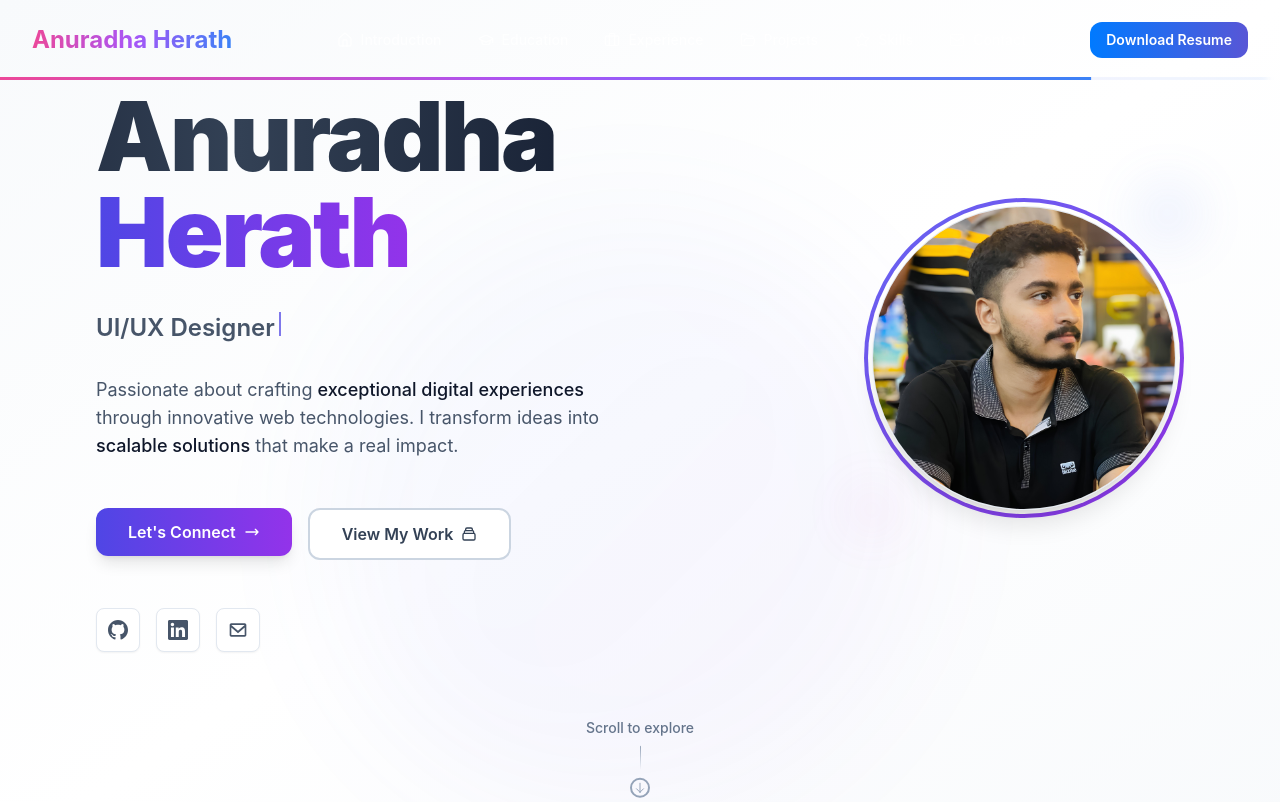
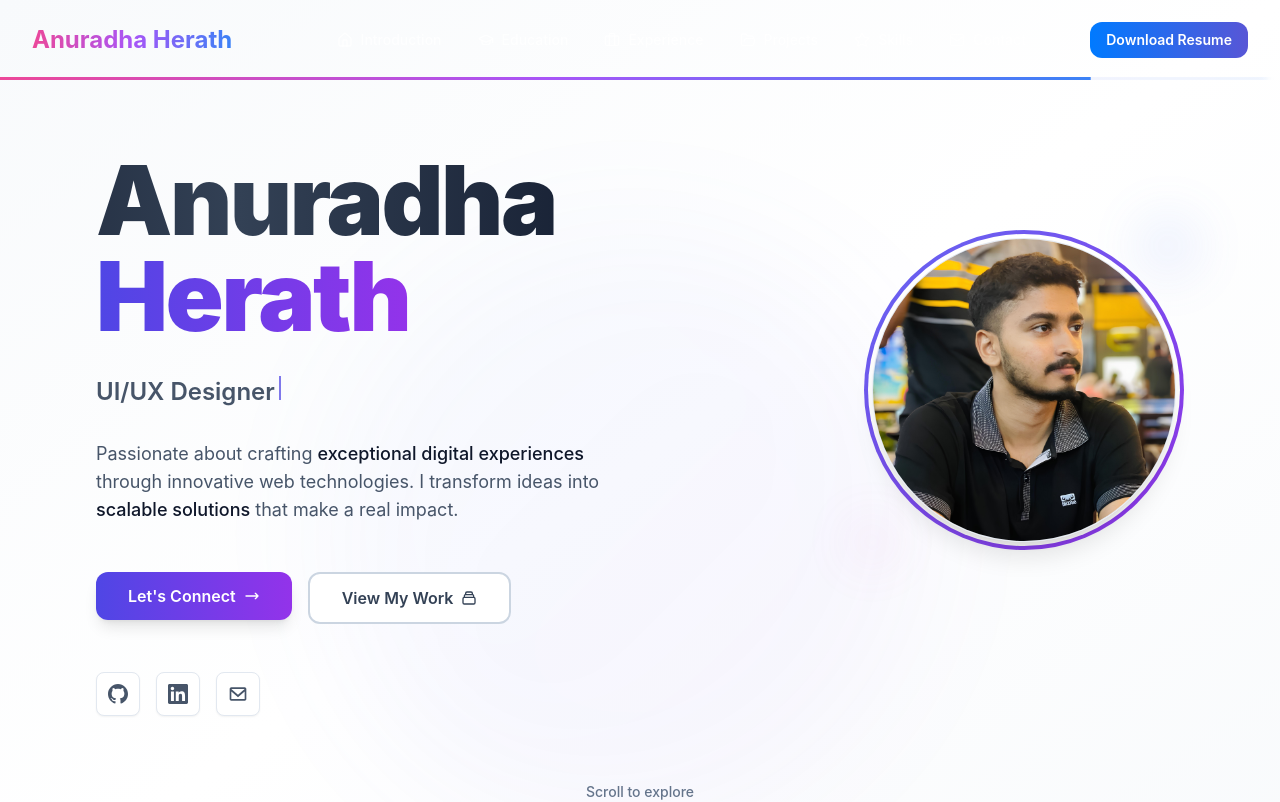
Before and after one commit to Anuradha-Herath/Portfolio, a Next.js app: page / in a window 1280 px wide. Shown: the top 802 px of the page. Built offline with nearby package versions, Linux system fonts and the light colour scheme.

Commit message:
fix: adjust HeroSection styles for improved layout and typography

```diff
--- a/components/(portfolio)/sections/HeroSection.tsx
+++ b/components/(portfolio)/sections/HeroSection.tsx
@@ -94,7 +94,7 @@ export function HeroSection() {
   return (
     <section
       id="hero"
-      className="relative min-h-screen flex items-center justify-center overflow-hidden bg-gradient-to-br from-slate-50 via-white to-slate-50 dark:from-slate-950 dark:via-slate-900 dark:to-slate-950"
+      className="relative min-h-[calc(100vh-80px)] flex items-center justify-center overflow-hidden bg-gradient-to-br from-slate-50 via-white to-slate-50 dark:from-slate-950 dark:via-slate-900 dark:to-slate-950"
     >
       {/* Simplified Background Effects - Only 2 main elements */}
       <div className="absolute inset-0 overflow-hidden">
@@ -132,7 +132,7 @@ export function HeroSection() {
         >
           {/* Content Section - Improved Typography Hierarchy */}
           <motion.div
-            className="text-center lg:text-left space-y-6"
+            className="mt-16 text-center lg:text-left space-y-6"
             variants={itemVariants}
           >
             {/* Simplified greeting */}
```
